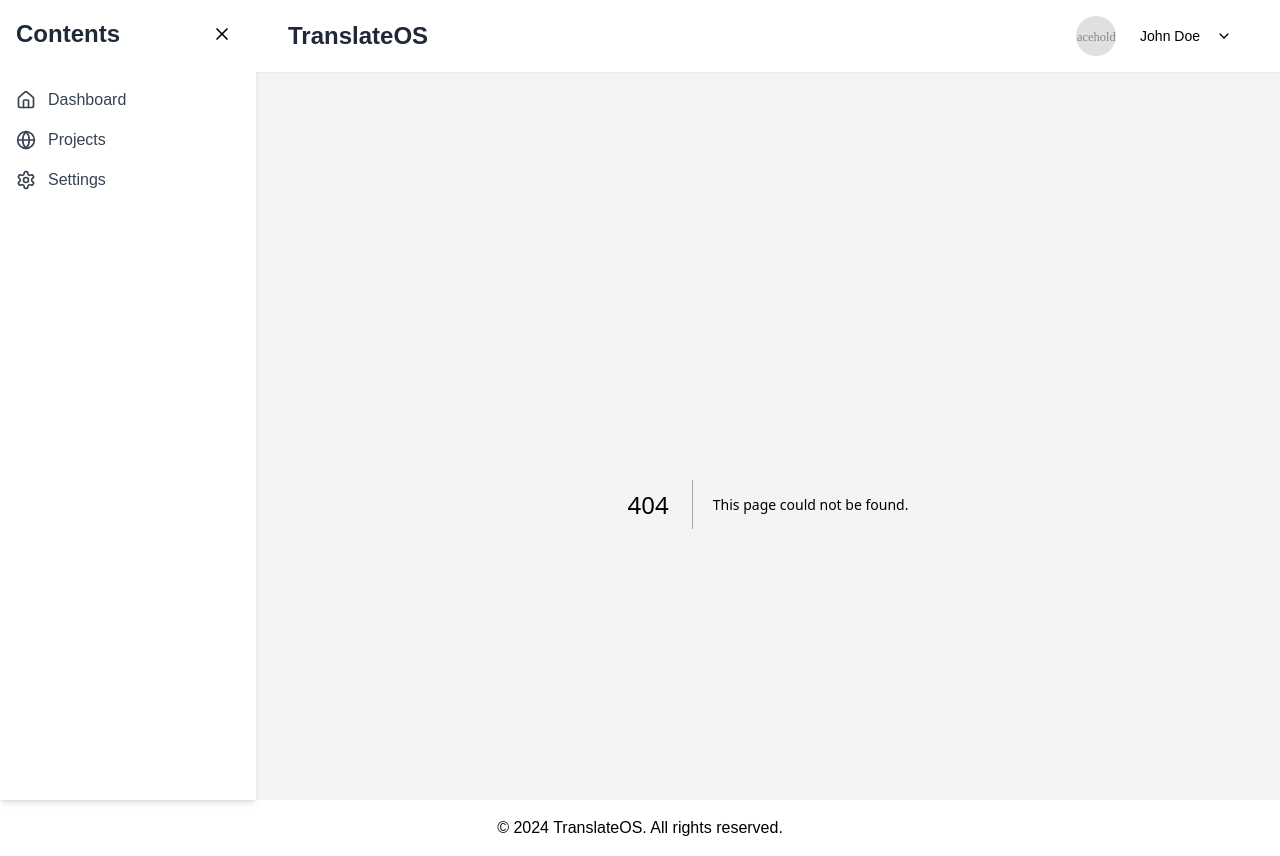
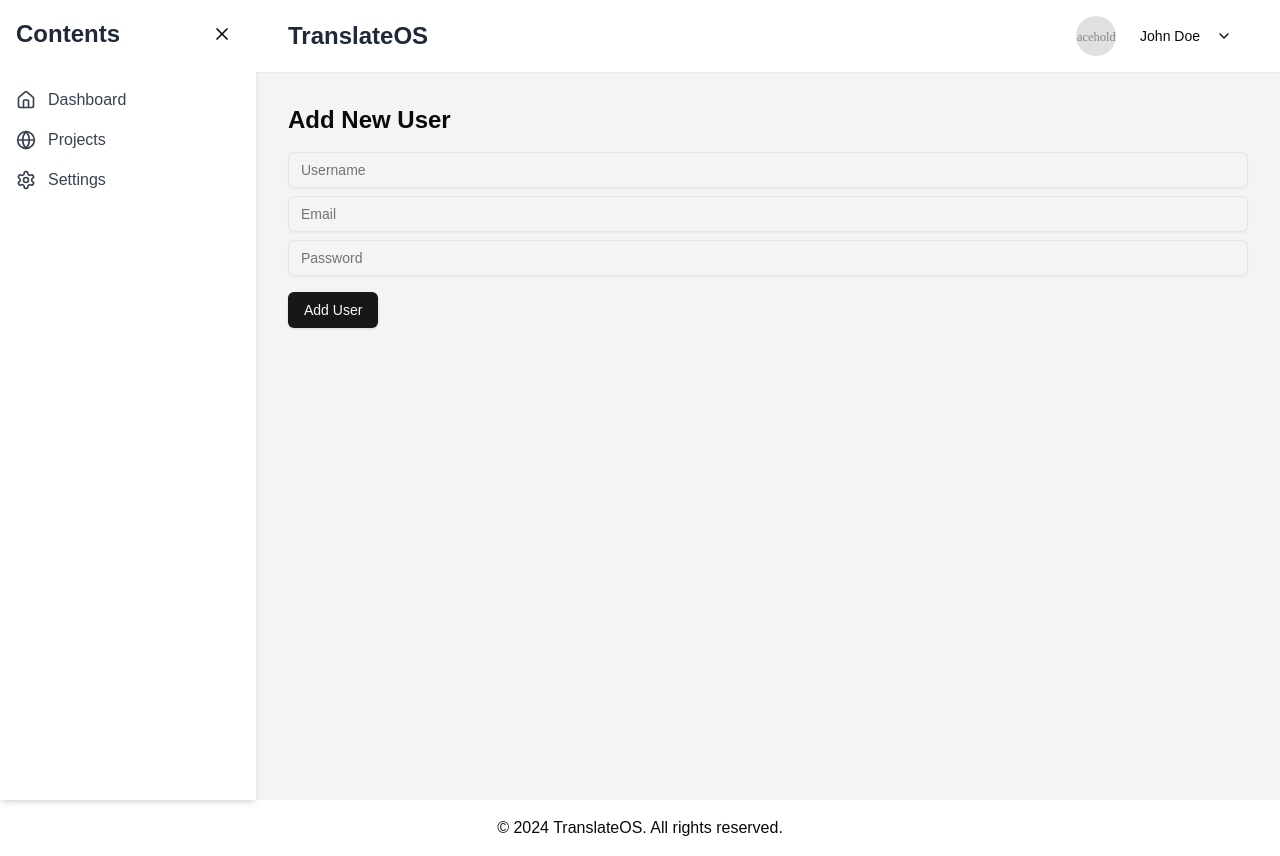
Before and after one commit to livio9/HappyTrans_Frontend, a Next.js app: page /add-user in a window 1280 px wide. Before the commit this address had no page. Built offline with nearby package versions, Linux system fonts and the light colour scheme.

Commit message:
<feat>: <实现管理员添加用户的功能，增加add-user页面>

```diff
--- /dev/null
+++ b/src/app/add-user/page.tsx
@@ -0,0 +1,109 @@
+"use client";
+
+import React, { useState } from "react";
+import { Input } from "@/components/ui/input";
+import { Button } from "@/components/ui/button";
+import { useRouter } from "next/navigation";  // 使用 Next.js 路由
+import { useAuth } from "@/context/AuthContext";
+
+const AddUserPage: React.FC = () => {
+  const router = useRouter();
+  const { user } = useAuth();  // 从上下文中获取当前用户信息
+
+  const [newUser, setNewUser] = useState({
+    username: "",
+    email: "",
+    password: "",
+  }); // 存储新用户信息
+
+  const [error, setError] = useState(""); // 错误提示
+  const [loading, setLoading] = useState(false); // 加载状态
+
+  const handleInputChange = (e: React.ChangeEvent<HTMLInputElement>) => {
+    setNewUser({
+      ...newUser,
+      [e.target.name]: e.target.value,
+    });
+  };
+
+  const addUser = async () => {
+    setLoading(true);
+    setError(""); // 重置错误信息
+
+    try {
+      // 构建查询参数
+      const params = new URLSearchParams();
+      params.append("username", newUser.username);
+      params.append("email", newUser.email);
+      params.append("password", newUser.password);
+
+      // 发送 POST 请求，使用查询参数
+      const response = await fetch(`http://127.0.0.1:8000/add-user?${params.toString()}`, {
+        method: "POST",
+        headers: {
+          "Content-Type": "application/json",
+          Authorization: `Token ${localStorage.getItem("authToken")}`, // 使用本地存储的 authToken
+        },
+      });
+
+      if (!response.ok) {
+        const errorData = await response.json(); // 获取错误消息
+        throw new Error(errorData.error || "Failed to add user.");
+      }
+
+      // 如果添加成功，跳转到用户列表页
+      router.push("/user-list");
+    } catch (err) {
+      console.error("Error adding user:", err);
+      setError("Failed to add user.");
+    } finally {
+      setLoading(false);
+    }
+  };
+
+  return (
+    <div>
+      <h2 className="text-2xl font-bold mb-4">Add New User</h2>
+
+      {/* 用户输入表单 */}
+      <div className="mb-4">
+        <Input
+          name="username"
+          type="text"
+          placeholder="Username"
+          value={newUser.username}
+          onChange={handleInputChange}
+          className="mb-2"
+        />
+        <Input
+          name="email"
+          type="email"
+          placeholder="Email"
+          value={newUser.email}
+          onChange={handleInputChange}
+          className="mb-2"
+        />
+        <Input
+          name="password"
+          type="password"
+          placeholder="Password"
+          value={newUser.password}
+          onChange={handleInputChange}
+          className="mb-2"
+        />
+      </div>
+
+      {/* 错误信息 */}
+      {error && <p className="text-red-500">{error}</p>}
+
+      {/* 加载状态 */}
+      {loading ? (
+        <p>Loading...</p>
+      ) : (
+        <Button onClick={addUser}>Add User</Button>
+      )}
+    </div>
+  );
+};
+
+export default AddUserPage;
--- a/src/app/user-list/page.tsx
+++ b/src/app/user-list/page.tsx
@@ -5,9 +5,11 @@ import { Table, TableBody, TableCell, TableHead, TableHeader, TableRow } from "@
 import { Button } from "@/components/ui/button";
 import { Input } from "@/components/ui/input";
 import { useAuth } from "@/context/AuthContext";
+import { useRouter } from "next/navigation"; // 导入 useRouter
 
 const UserList: React.FC = () => {
   const { user } = useAuth(); // 从上下文中获取当前用户信息
+  const router = useRouter(); // 获取路由对象
   const [users, setUsers] = useState([]); // 保存用户列表数据
   const [searchTerm, setSearchTerm] = useState(""); // 搜索关键字
   const [loading, setLoading] = useState(true); // 加载状态
@@ -86,6 +88,11 @@ const UserList: React.FC = () => {
     <div>
       <h2 className="text-2xl font-bold mb-4">User Management</h2>
 
+      {/* 添加用户按钮 */}
+      <div className="mb-4">
+        <Button onClick={() => router.push("/add-user")}>Add User</Button>
+      </div>
+
       {/* 搜索框 */}
       <div className="mb-4 flex space-x-2">
         <Input
```
